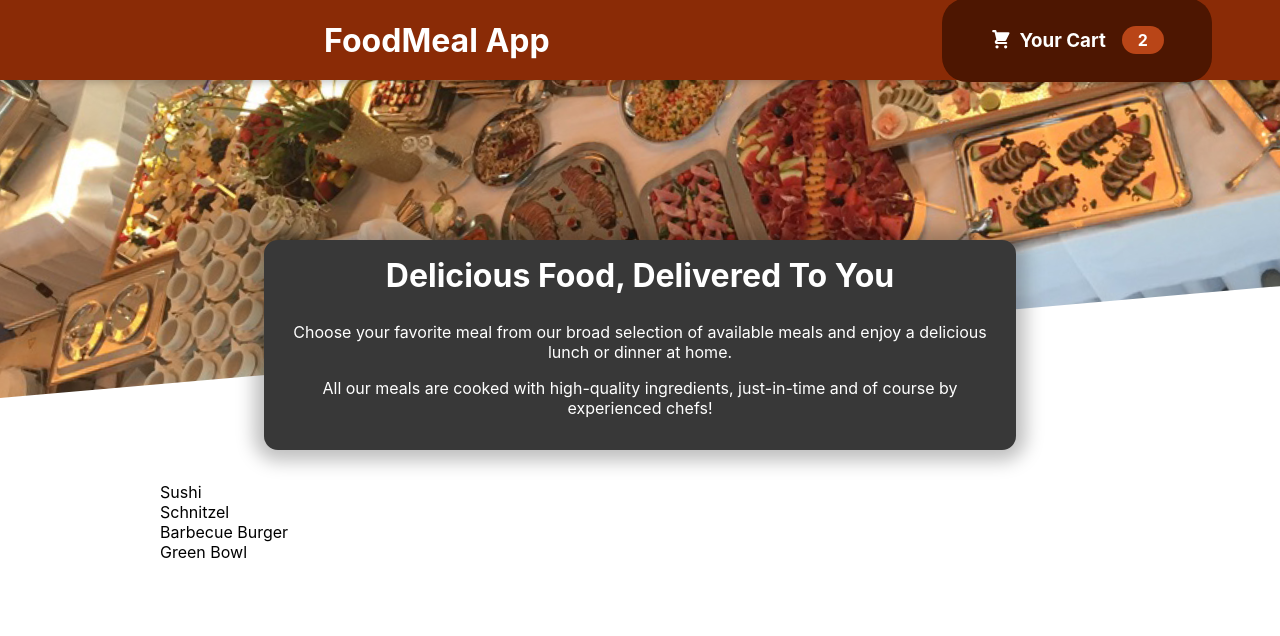
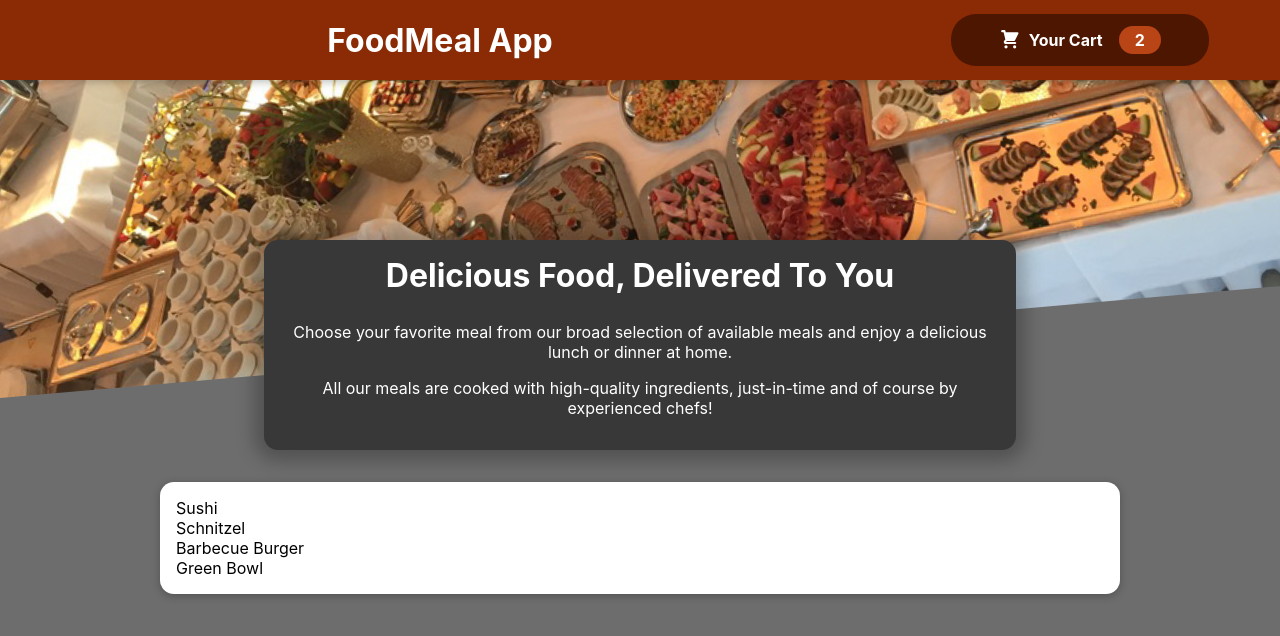
Before and after one commit to stephenChinag/FoodApp, a React (Create React App) app: page / in a window 1280 px wide. Shown: the top 636 px of the page. Built offline with nearby package versions, Linux system fonts and the light colour scheme.

Commit message:
first commit

```diff
--- a/src/App.js
+++ b/src/App.js
@@ -1,7 +1,7 @@
 import { Fragment } from "react";
 import Header from "./component/layout/Header";
 import Meals from "./component/Meals/Meals";
-import MealsSummary from "./component/Meals/MealsSummary";
+
 
 
 const  App=()=> {
@@ -9,9 +9,9 @@ const  App=()=> {
     <Fragment>
       <Header/>
       <main>
-        <MealsSummary/>
+      <Meals/>
       </main>
-      <Meals/>
+
 
     </Fragment>
   );
--- a/src/component/Layout/HeaderCartButton.js
+++ b/src/component/Layout/HeaderCartButton.js
@@ -4,9 +4,10 @@ const HeaderCartButton=()=>{
     return(
         <button className={styles.button}>
          <span className={styles.icon}><CartIcon/></span>
-         <span className={styles.bump}><h3>Your Cart</h3></span>
+         <span className={styles.bump}>Your Cart</span>
          <span className={styles.badge}>2</span>
         </button>
+
     )
 
 }
--- a/src/component/Meals/AvailableMeal.js
+++ b/src/component/Meals/AvailableMeal.js
@@ -1,3 +1,4 @@
+import Card from '../UI/Card';
 import styles from './AvailableMeals.module.css'
 
 const DUMMY_MEALS = [
@@ -32,11 +33,15 @@ const AvailableMeals=()=>{
     const dummMeals = DUMMY_MEALS.map(meal=> <li>{meal.name }</li>)
     return(
 
-        <div className={styles.meals}>
-        <ul>
-            <li>{dummMeals}</li>
-        </ul>
-        </div>
+             <section className={styles.meals}>
+             <Card>
+        <ul>{dummMeals}</ul>
+
+
+        </Card>
+        </section>
+
+
     )
 }
 export default AvailableMeals
--- a/src/component/Meals/Meals.js
+++ b/src/component/Meals/Meals.js
@@ -1,10 +1,14 @@
+import { Fragment } from "react"
 import AvailableMeals from "./AvailableMeal"
+import MealsSummary from "./MealsSummary"
 
 const Meals =()=>{
     return (
-        <div>
+        <Fragment>
+            <MealsSummary/>
             <AvailableMeals/>
-        </div>
+            </Fragment>
+
     )
 }
 
--- /dev/null
+++ b/src/component/UI/Card.js
@@ -0,0 +1,10 @@
+import styles from './Card.module.css'
+
+
+const Card=(props)=>{
+  return(  <div className={styles.card}>{props.children}</div>
+
+  )
+}
+
+export default Card;
--- /dev/null
+++ b/src/component/UI/Card.module.css
@@ -0,0 +1,6 @@
+.card {
+    padding: 1rem;
+    box-shadow: 0 2px 8px rgba(0, 0, 0, 0.25);
+    border-radius: 14px;
+    background-color: white;
+  }
--- a/src/index.css
+++ b/src/index.css
@@ -1,4 +1,5 @@
 body {
+  background-color: rgb(109, 109, 109);
   margin: 0;
   font-family: -apple-system, BlinkMacSystemFont, 'Segoe UI', 'Roboto', 'Oxygen',
     'Ubuntu', 'Cantarell', 'Fira Sans', 'Droid Sans', 'Helvetica Neue',
```
Also changed, not shown: src/component/Meals/MealsItem/MealItem.js (added, +9 -0 lines), src/component/Meals/AvailableMeals.module.css (indentation only), src/component/Meals/MealsItem/MealItem.module.css (added).
